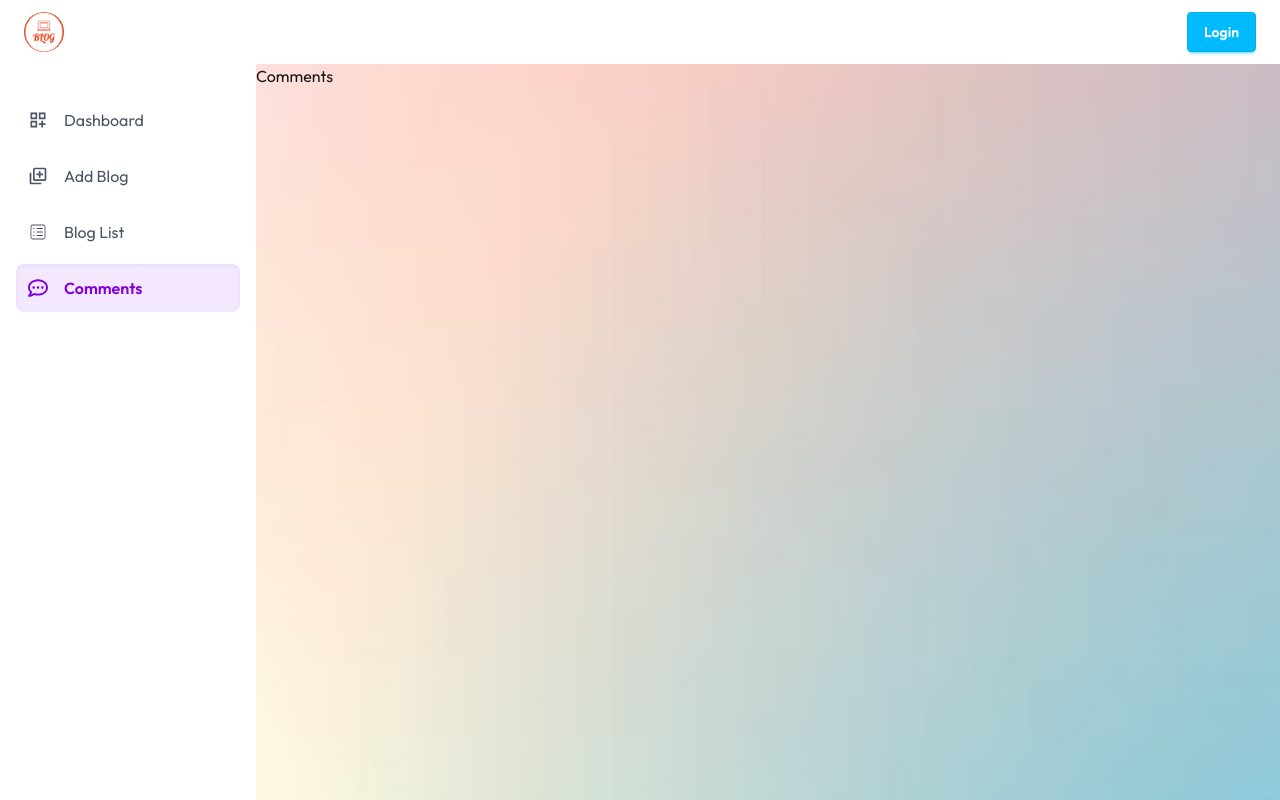
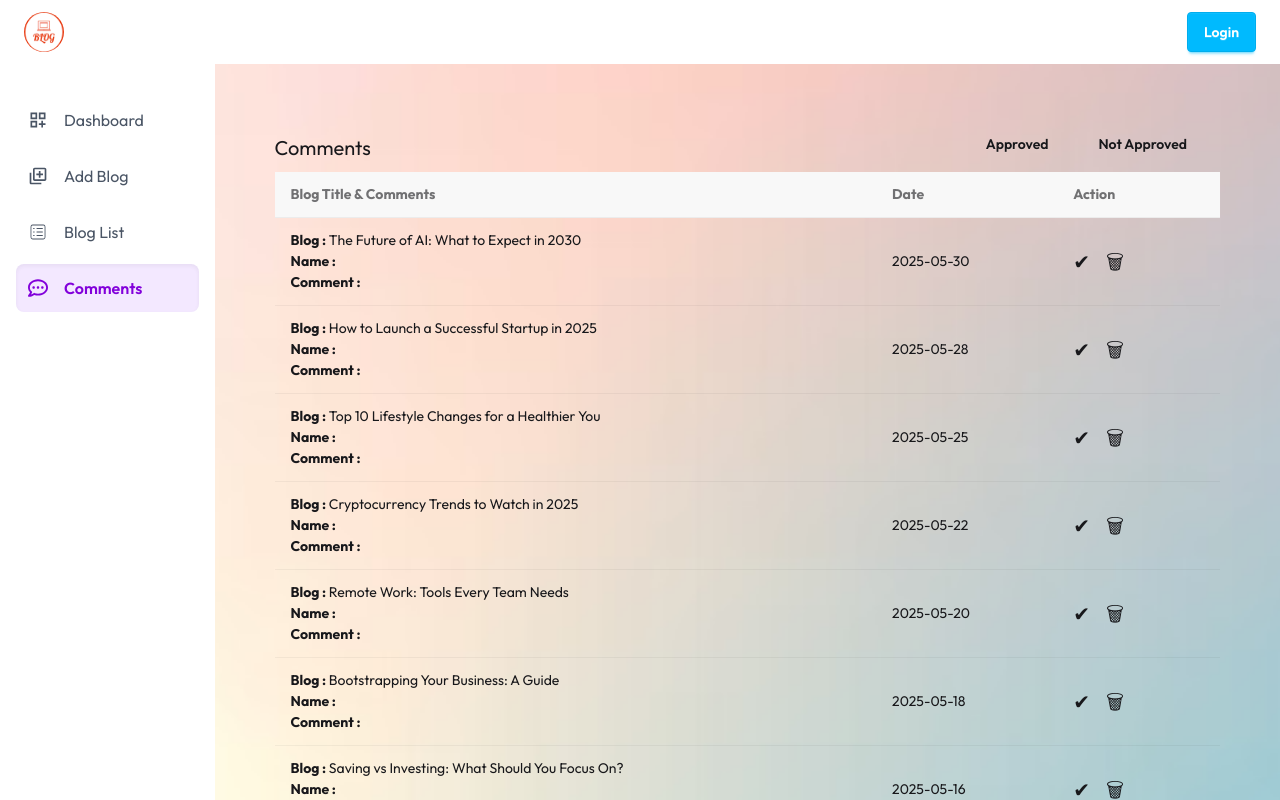
Before and after one commit to Asmatbangash/blogging, a React (Vite) app in the folder Frontend/: page /admin/Comments in a window 1280 px wide. Shown: the top 800 px of the page. Built offline with nearby package versions, Linux system fonts and the light colour scheme.

Commit message:
add listOfBlogs component and modfication of some others component.

```diff
--- a/Frontend/src/components/Comp_index.js
+++ b/Frontend/src/components/Comp_index.js
@@ -8,6 +8,7 @@ import Subscribe from "./Subscribe";
 import Login from "./admin/Login";
 import Sidebar from "./admin/Sidebar";
 import LatestBlog from "./admin/LatestBlog";
+import ListOfBlogs from "./admin/ListOfBlogs";
 
 export {
   Navbar,
@@ -20,4 +21,5 @@ export {
   Login,
   Sidebar,
   LatestBlog,
+  ListOfBlogs,
 };
--- a/Frontend/src/components/admin/LatestBlog.jsx
+++ b/Frontend/src/components/admin/LatestBlog.jsx
@@ -1,5 +1,6 @@
 import React from "react";
 import { assets } from "../../assets/assets";
+import ListOfBlogs from "./ListOfBlogs";
 
 function LatestBlog() {
   return (
@@ -9,23 +10,15 @@ function LatestBlog() {
         <thead className="bg-base-200">
           <tr>
             <th className="">#</th>
-            <th className="">Blog</th>
-            <th className="">Data</th>
+            <th className="">Blog Title</th>
+            <th className="">Date</th>
             <th className="">Status</th>
             <th className="">Action</th>
           </tr>
         </thead>
         <tbody>
           {assets.blogPosts.map((blog) => (
-            <tr>
-              <td className="">{blog._id}</td>
-              <td className="">{blog.title}</td>
-              <td className="">{blog.date}</td>
-              <td className="text-green-600">Published</td>
-              <td className="">
-                <button className="btn btn-info">Update</button>
-              </td>
-            </tr>
+            <ListOfBlogs blog={blog} />
           ))}
         </tbody>
       </table>
--- /dev/null
+++ b/Frontend/src/components/admin/ListOfBlogs.jsx
@@ -0,0 +1,17 @@
+import React from "react";
+
+function ListOfBlogs({ blog }) {
+  return (
+    <tr>
+      <td className="">{blog._id}</td>
+      <td className="">{blog.title}</td>
+      <td className="">{blog.date}</td>
+      <td className="text-green-600">Published</td>
+      <td className="">
+        <button className="btn btn-info">Update</button>
+      </td>
+    </tr>
+  );
+}
+
+export default ListOfBlogs;
--- a/Frontend/src/main.jsx
+++ b/Frontend/src/main.jsx
@@ -35,6 +35,7 @@ const router = createBrowserRouter([
     path: "admin",
     element: <Layout />,
     children: [
+      { index: true, element: <DashbaordOverview /> },
       { path: "dashbaord", element: <DashbaordOverview /> },
       { path: "add-blog", element: <AddBlog /> },
       { path: "Comments", element: <Comments /> },
--- a/Frontend/src/pages/admin/BlogList.jsx
+++ b/Frontend/src/pages/admin/BlogList.jsx
@@ -1,7 +1,30 @@
 import React from "react";
+import { assets } from "../../assets/assets";
+import { ListOfBlogs } from "../../components/Comp_index";
 
 function BlogList() {
-  return <div>BlogList</div>;
+  return (
+    <div className="overflow-x-auto w-full p-15 max-sm:px-0">
+      <h2 className="p-2">All Blog</h2>
+      <table className="table">
+        {/* head */}
+        <thead className="bg-base-200">
+          <tr>
+            <th className="">#</th>
+            <th className="">Blog Title</th>
+            <th className="">Date</th>
+            <th className="">Status</th>
+            <th className="">Action</th>
+          </tr>
+        </thead>
+        <tbody>
+          {assets.blogPosts.map((blog) => (
+            <ListOfBlogs blog={blog} />
+          ))}
+        </tbody>
+      </table>
+    </div>
+  );
 }
 
 export default BlogList;
--- a/Frontend/src/pages/admin/Comments.jsx
+++ b/Frontend/src/pages/admin/Comments.jsx
@@ -1,7 +1,50 @@
 import React from "react";
+import { assets } from "../../assets/assets";
 
 function Comments() {
-  return <div>Comments</div>;
+  return (
+    <div className="overflow-x-auto w-full p-15">
+      <div className="flex justify-between items-center">
+        <div>
+          <h2 className="text-xl">Comments</h2>
+        </div>
+        <div className="mb-2">
+          <button className="btn btn-ghost">Approved</button>
+          <button className="btn btn-ghost mx-4">Not Approved</button>
+        </div>
+      </div>
+      <table className="table">
+        {/* head */}
+        <thead className="bg-base-200">
+          <tr>
+            <th className="">Blog Title & Comments</th>
+            <th className="">Date</th>
+
+            <th className="">Action</th>
+          </tr>
+        </thead>
+        <tbody>
+          {assets.blogPosts.map((blog) => (
+            <tr>
+              <td className="">
+                <b>Blog : </b>
+                {blog.title}
+                <br />
+                <b>Name : </b> {blog.name}
+                <br />
+                <b>Comment : </b> {blog.comments}
+              </td>
+              <td className="">{blog.date}</td>
+              <td className="text-xl">
+                <button className="">✔</button>
+                <button className="px-4">🗑</button>
+              </td>
+            </tr>
+          ))}
+        </tbody>
+      </table>
+    </div>
+  );
 }
 
 export default Comments;
--- a/Frontend/src/pages/admin/DashbaordOverview.jsx
+++ b/Frontend/src/pages/admin/DashbaordOverview.jsx
@@ -14,7 +14,7 @@ function DashbaordOverview() {
   return (
     <div className="flex  flex-wrap m-4">
       {boxes.map((box) => (
-        <div class="flex items-center p-3 w-72 h-28 bg-white rounded-md shadow-lg m-2">
+        <div class="flex items-center p-3 w-60 h-20 bg-white rounded-md shadow-lg m-2">
           <section class="flex justify-center items-center w-14 h-14 rounded-full shadow-md bg-gradient-to-r from-[#F9C97C] to-[#A2E9C1] hover:from-[#C9A9E9] hover:to-[#7EE7FC] hover:cursor-pointer hover:scale-110 duration-300">
             {box.icon}
           </section>
@@ -33,7 +33,7 @@ function DashbaordOverview() {
       <div className="my-10">
         <div className="flex  items-center">
           <MdLineWeight />
-          <h1 className="text-2xl mx-2">Latest Blog</h1>
+          <h1 className="text-xl mx-2">Latest Blog</h1>
         </div>
         <LatestBlog />
       </div>
```
